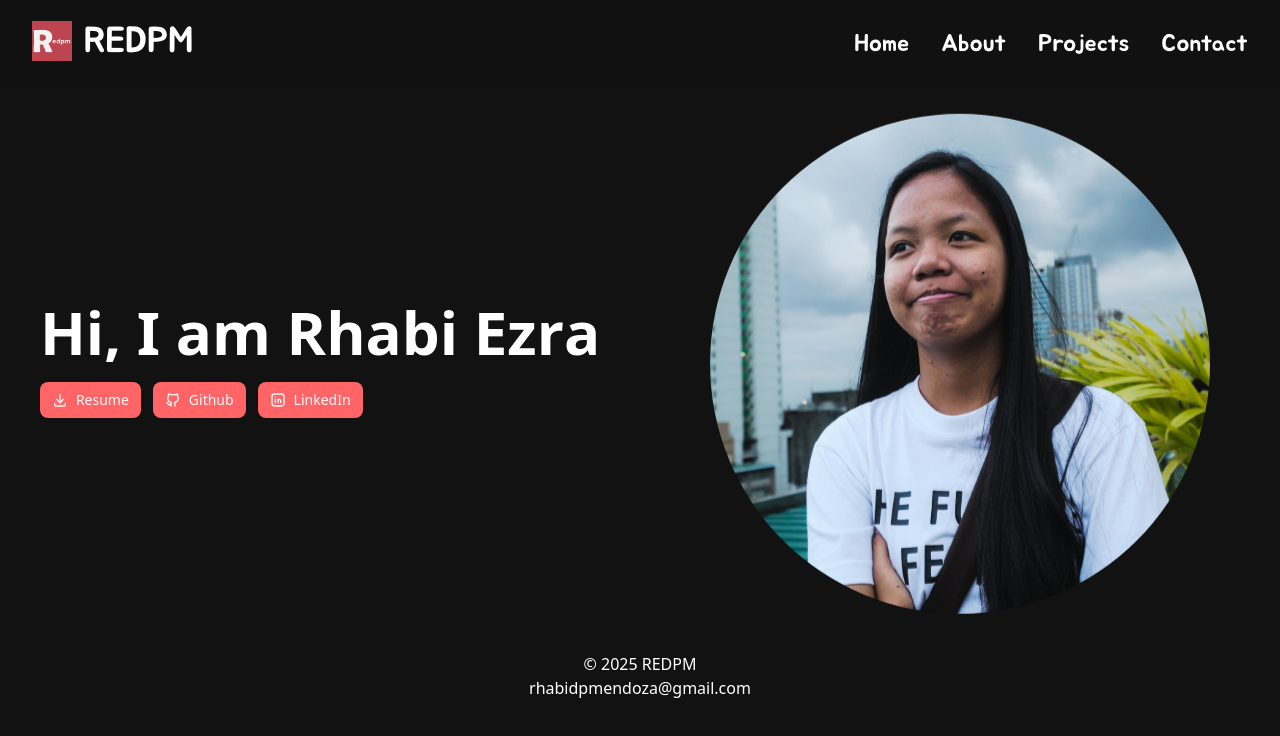
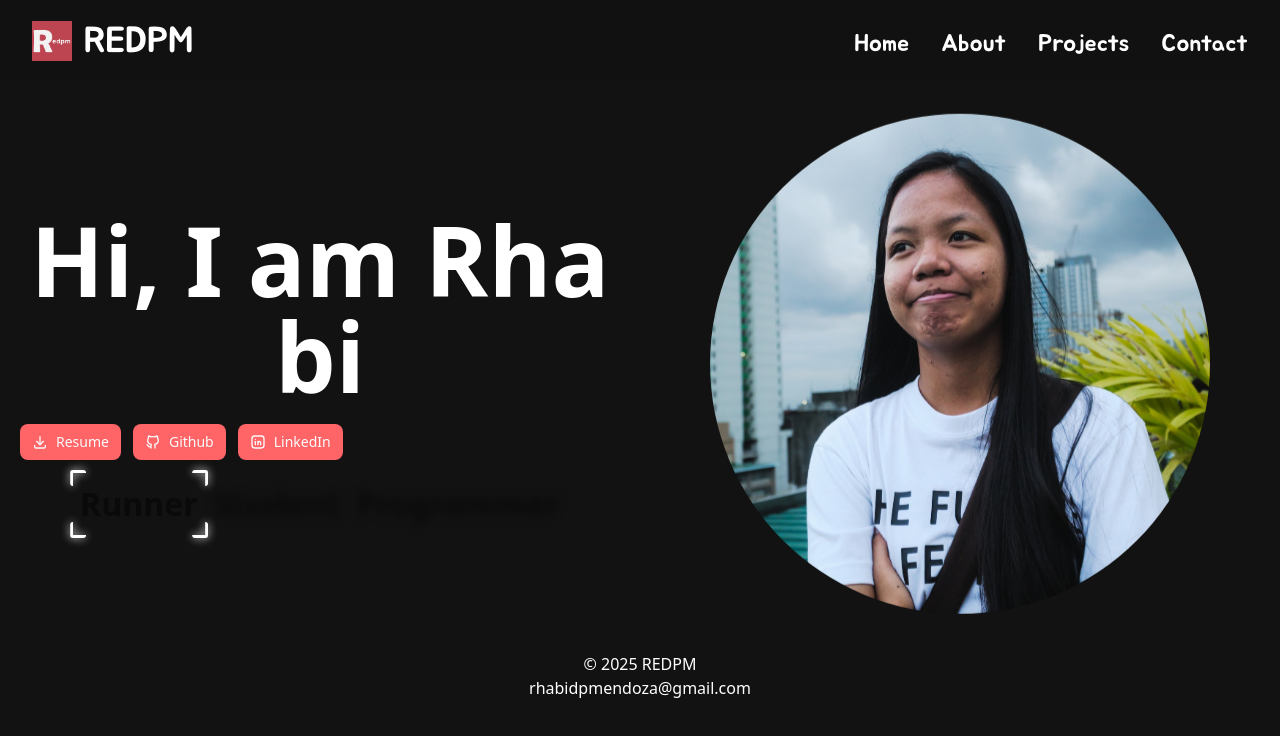
Before and after one commit to remendoza-strat/remendoza-mini-project-1, a Next.js app: page / in a window 1280 px wide. Shown: the top 736 px of the page. Built offline with nearby package versions, Linux system fonts and the light colour scheme.

Commit message:
added final react bit

```diff
--- /dev/null
+++ b/app/effects/TrueFocus.css
@@ -0,0 +1,69 @@
+.focus-container {
+  position: relative;
+  display: flex;
+  gap: 1em;
+  justify-content: center;
+  align-items: center;
+  flex-wrap: wrap;
+}
+
+.focus-word {
+  position: relative;
+  font-size: 2rem;
+  font-weight: 900;
+  cursor: pointer;
+  transition:
+    filter 0.3s ease,
+    color 0.3s ease;
+}
+
+.focus-word.active {
+  filter: blur(0);
+}
+
+.focus-frame {
+  position: absolute;
+  top: 0;
+  left: 0;
+  pointer-events: none;
+  box-sizing: content-box;
+  border: none;
+}
+
+.corner {
+  position: absolute;
+  width: 1rem;
+  height: 1rem;
+  border: 3px solid var(--border-color, #fff);
+  filter: drop-shadow(0px 0px 4px var(--border-color, #fff));
+  border-radius: 3px;
+  transition: none;
+}
+
+.top-left {
+  top: -10px;
+  left: -10px;
+  border-right: none;
+  border-bottom: none;
+}
+
+.top-right {
+  top: -10px;
+  right: -10px;
+  border-left: none;
+  border-bottom: none;
+}
+
+.bottom-left {
+  bottom: -10px;
+  left: -10px;
+  border-right: none;
+  border-top: none;
+}
+
+.bottom-right {
+  bottom: -10px;
+  right: -10px;
+  border-left: none;
+  border-top: none;
+}
--- /dev/null
+++ b/app/effects/TrueFocus.jsx
@@ -0,0 +1,117 @@
+import { useEffect, useRef, useState } from "react";
+import { motion } from "framer-motion";
+import "./TrueFocus.css";
+
+const TrueFocus = ({
+  sentence = "True Focus",
+  manualMode = false,
+  blurAmount = 5,
+  borderColor = "green",
+  glowColor = "rgba(0, 255, 0, 0.6)",
+  animationDuration = 0.5,
+  pauseBetweenAnimations = 1,
+}) => {
+  const words = sentence.split(" ");
+  const [currentIndex, setCurrentIndex] = useState(0);
+  const [lastActiveIndex, setLastActiveIndex] = useState(null);
+  const containerRef = useRef(null);
+  const wordRefs = useRef([]);
+  const [focusRect, setFocusRect] = useState({ x: 0, y: 0, width: 0, height: 0 });
+
+  useEffect(() => {
+    if (!manualMode) {
+      const interval = setInterval(() => {
+        setCurrentIndex((prev) => (prev + 1) % words.length);
+      }, (animationDuration + pauseBetweenAnimations) * 1000);
+
+      return () => clearInterval(interval);
+    }
+  }, [manualMode, animationDuration, pauseBetweenAnimations, words.length]);
+
+  useEffect(() => {
+    if (currentIndex === null || currentIndex === -1) return;
+
+    if (!wordRefs.current[currentIndex] || !containerRef.current) return;
+
+    const parentRect = containerRef.current.getBoundingClientRect();
+    const activeRect = wordRefs.current[currentIndex].getBoundingClientRect();
+
+    setFocusRect({
+      x: activeRect.left - parentRect.left,
+      y: activeRect.top - parentRect.top,
+      width: activeRect.width,
+      height: activeRect.height,
+    });
+  }, [currentIndex, words.length]);
+
+  const handleMouseEnter = (index) => {
+    if (manualMode) {
+      setLastActiveIndex(index);
+      setCurrentIndex(index);
+    }
+  };
+
+  const handleMouseLeave = () => {
+    if (manualMode) {
+      setCurrentIndex(lastActiveIndex);
+    }
+  };
+
+  return (
+    <div className="focus-container" ref={containerRef}>
+      {words.map((word, index) => {
+        const isActive = index === currentIndex;
+        return (
+          <span
+            key={index}
+            ref={(el) => (wordRefs.current[index] = el)}
+            className={`focus-word ${manualMode ? "manual" : ""} ${isActive && !manualMode ? "active" : ""
+              }`}
+            style={{
+              filter:
+                manualMode
+                  ? isActive
+                    ? `blur(0px)`
+                    : `blur(${blurAmount}px)`
+                  : isActive
+                    ? `blur(0px)`
+                    : `blur(${blurAmount}px)`,
+              "--border-color": borderColor,
+              "--glow-color": glowColor,
+              transition: `filter ${animationDuration}s ease`,
+            }}
+            onMouseEnter={() => handleMouseEnter(index)}
+            onMouseLeave={handleMouseLeave}
+          >
+            {word}
+          </span>
+        );
+      })}
+
+      <motion.div
+        className="focus-frame"
+        animate={{
+          x: focusRect.x,
+          y: focusRect.y,
+          width: focusRect.width,
+          height: focusRect.height,
+          opacity: currentIndex >= 0 ? 1 : 0,
+        }}
+        transition={{
+          duration: animationDuration,
+        }}
+        style={{
+          "--border-color": borderColor,
+          "--glow-color": glowColor,
+        }}
+      >
+        <span className="corner top-left"></span>
+        <span className="corner top-right"></span>
+        <span className="corner bottom-left"></span>
+        <span className="corner bottom-right"></span>
+      </motion.div>
+    </div>
+  );
+};
+
+export default TrueFocus;
--- a/app/page.tsx
+++ b/app/page.tsx
@@ -2,6 +2,7 @@
 
 import Image from 'next/image';
 import SplitText from "./effects/SplitText";
+import TrueFocus from "./effects/TrueFocus";
 import { Button } from "@/components/ui/button"
 import { IconDownload, IconBrandGithub, IconBrandLinkedin} from '@tabler/icons-react';
 
@@ -22,8 +23,8 @@
         <div className="flex flex-col">
 
     <SplitText
-        text="Hi, I am Rhabi Ezra"
-        className="text-6xl text-white font-bold"
+        text="Hi, I am Rhabi"
+        className="text-8xl text-white font-bold"
         delay={80}
         duration={0.3}
         ease="power3.out"
@@ -38,7 +39,19 @@
             <Button className="bg-red-400 me-3"><IconBrandGithub/> Github</Button>
             <Button className="bg-red-400 me-3"><IconBrandLinkedin/>LinkedIn</Button>
           </div>
+
+  <TrueFocus
+    sentence="Runner Student Programmer"
+    manualMode={false}
+    blurAmount={5}
+    borderColor="white"
+    animationDuration={0.5}
+    pauseBetweenAnimations={1}
+  />
+
+
         </div>
+
       </div>
       {/* PENDING */}
 
--- a/package.json
+++ b/package.json
@@ -13,7 +13,7 @@
     "@tabler/icons-react": "^3.34.0",
     "class-variance-authority": "^0.7.1",
     "clsx": "^2.1.1",
-    "framer-motion": "^12.20.2",
+    "framer-motion": "^12.20.5",
     "gsap": "^3.13.0",
     "lucide-react": "^0.525.0",
     "next": "15.3.4",
```
Also changed, not shown: 1 other file (tests, documents, lock files or other folders).
